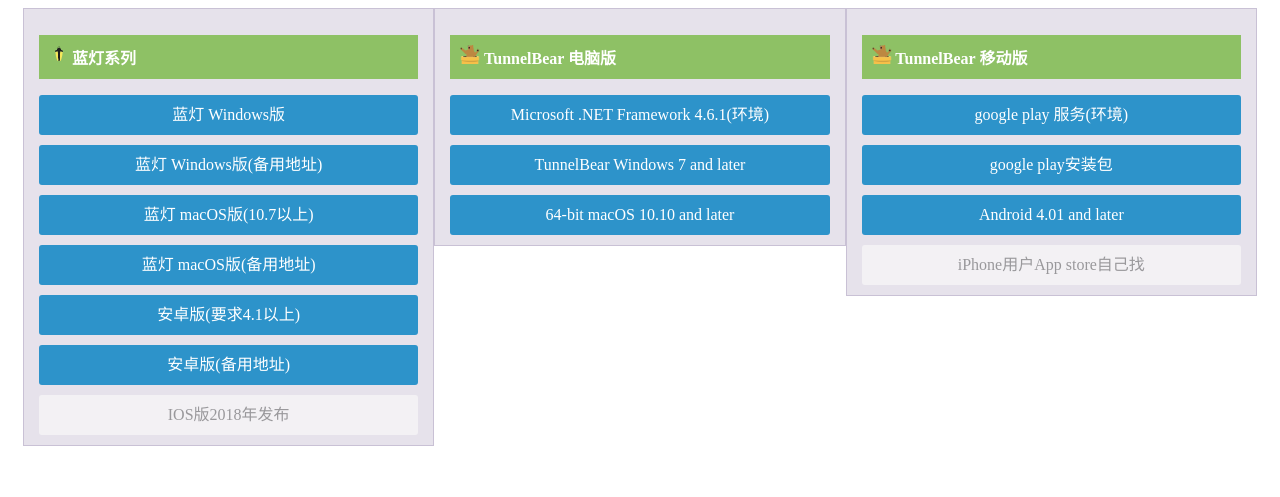
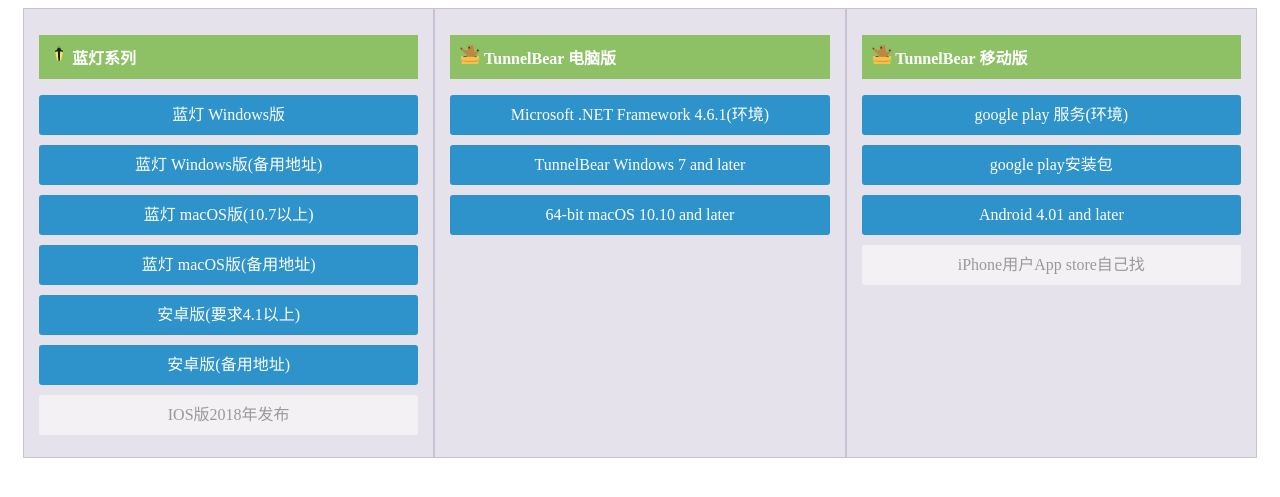
Before and after one commit to Jachin574/jachin, a PHP site: page /vpn.html in a window 1280 px wide. Shown: the top 497 px of the page. Run offline with PHP 8.4, Linux system fonts and the light colour scheme.

Commit message:
添加高度

```diff
--- a/css/style.css
+++ b/css/style.css
@@ -107,11 +107,13 @@ a{ text-decoration: none; }
 .h200{ height: 200px }
 .h220{ height: 220px }
 .h300{ height: 300px }
+.h450{ height: 450px }
 
 
 /*min-height*/
 .mh200{ min-height: 200px }
 .mh300{ min-height: 300px }
+.mh450{ min-height: 450px }
 
 /*min-width*/
 .mw200{ min-width: 200px }
--- a/vpn.html
+++ b/vpn.html
@@ -12,7 +12,7 @@
 </head>
 <body>
     <div class="row show-grid clearfix">
-        <div class="col-md-4">
+        <div class="col-md-4 h450">
             <p class="tit bg-green"><i class="icon icon-lantern"></i> <a href="https://github.com/getlantern/forum" target="_blank" class="color-white">蓝灯系列</a></p>
             <a class="btn-1 pct100" href="https://raw.githubusercontent.com/getlantern/lantern-binaries/master/lantern-installer.exe" target="_blank">蓝灯 Windows版</a>
             <a class="btn-1 pct100 mt10" href="https://s3.amazonaws.com/lantern/lantern-installer.exe" target="_blank">蓝灯 Windows版(备用地址)</a>
@@ -22,13 +22,13 @@
             <a class="btn-1 pct100 mt10" href="https://s3.amazonaws.com/lantern/lantern-installer.apk" target="_blank">安卓版(备用地址)</a>
             <a class="btn-1 pct100 mt10 disabled" href="javascript:;">IOS版2018年发布</a>
         </div>
-        <div class="col-md-4">
+        <div class="col-md-4 h450">
             <p class="tit bg-green"><img src="img/icon/icon-tunnelbear.png" width="20px"><a href="https://www.tunnelbear.com/" target="_blank" class="color-white"> TunnelBear 电脑版</a></p>
             <a class="btn-1 pct100" href="https://www.microsoft.com/en-us/download/confirmation.aspx?id=49978" target="_blank">Microsoft .NET Framework 4.6.1(环境)</a>
             <a class="btn-1 pct100 mt10" href="//s3.amazonaws.com/tunnelbear/downloads/pc/public/TunnelBear-Installer.exe" target="_blank">TunnelBear Windows 7 and later</a>
             <a class="btn-1 pct100 mt10" href="//s3.amazonaws.com/tunnelbear/downloads/mac/TunnelBear.v3.0.16.zip" target="_blank">64-bit macOS 10.10 and later</a>
         </div>
-        <div class="col-md-4">
+        <div class="col-md-4 h450">
             <p class="tit bg-green"><img src="img/icon/icon-tunnelbear.png" width="20px"><a href="https://www.tunnelbear.com/" target="_blank" class="color-white"> TunnelBear 移动版</a></p>
             <a class="btn-1 pct100" href="https://google-play.cn.uptodown.com/android/download" target="_blank">google play 服务(环境)</a>
             <a class="btn-1 pct100 mt10" href="pack/googlePlay.apk" target="_blank">google play安装包</a>
```
